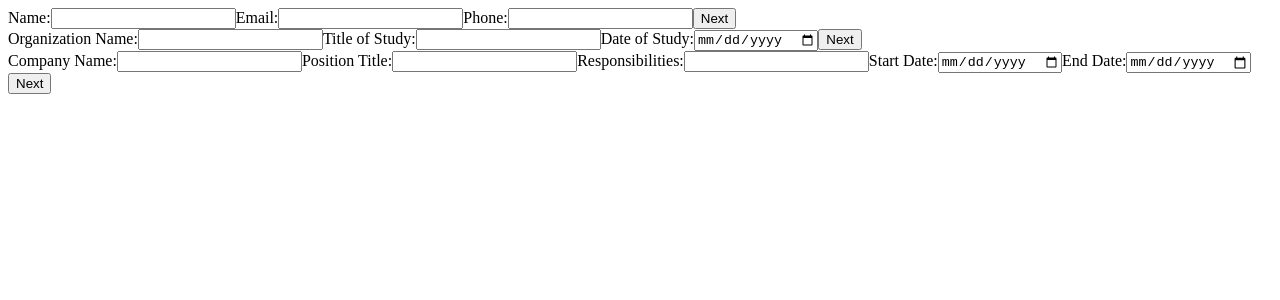
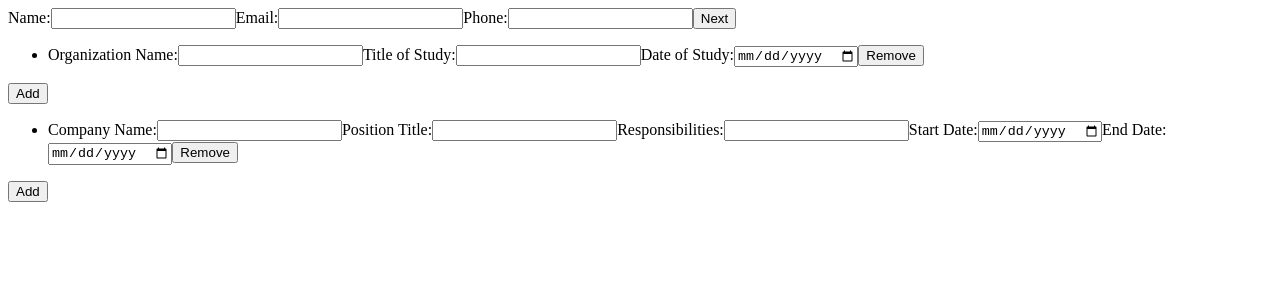
Before and after one commit to LukaTsanavaBTU/odin-cv-application, a React (Vite) app: page / in a window 1280 px wide. Shown: the top 300 px of the page. Built offline with nearby package versions, Linux system fonts and the light colour scheme.

Commit message:
Add ability to add several education or work fields

```diff
--- a/src/App.jsx
+++ b/src/App.jsx
@@ -6,8 +6,8 @@ import PracticalExperiece from './components/PracticalExperience';
 
 export default function App() {
   const [generalInfo, setGeneralInfo] = useState({});
-  const [educationalExperience, setEducationalExperience] = useState([]);
-  const [practicalExperice, setPracticalExperice] = useState([]);
+  const [educationalExperience, setEducationalExperience] = useState([{id: crypto.randomUUID()}]);
+  const [practicalExperice, setPracticalExperice] = useState([{id: crypto.randomUUID()}]);
 
   return (
     <>
@@ -20,8 +20,8 @@ export default function App() {
         setEducationalExperience={setEducationalExperience}
       />
       <PracticalExperiece
-        practicalExperice={practicalExperice}
-        setPracticalExperice={setPracticalExperice}
+        practicalExperience={practicalExperice}
+        setPracticalExperience={setPracticalExperice}
       />
     </>
   )
--- a/src/components/EducationalExperience.jsx
+++ b/src/components/EducationalExperience.jsx
@@ -1,32 +1,65 @@
 export default function EducationalExperience({educationalExperience, setEducationalExperience}) {
-    console.log(educationalExperience);
-    const handleOnSubmit = (e) => {
+    const listItems = educationalExperience.map(item => {
+        return (
+            <li key={item.id}>
+                <form>
+                    <label>
+                        Organization Name:
+                        <input
+                            type="text" name="name"
+                            onChange={(e) => handleOnChange(e, item.id)}
+                        />
+                    </label>
+                    <label>
+                        Title of Study:
+                        <input
+                            type="text" name="title"
+                            onChange={(e) => handleOnChange(e, item.id)}
+                        />
+                    </label>
+                    <label>
+                        Date of Study:
+                        <input
+                            type="date" name="date"
+                            onChange={(e) => handleOnChange(e, item.id)}
+                        />
+                    </label>
+                    <button onClick={(e) => removeField(item.id)}>Remove</button>
+                </form>
+            </li>
+        );
+    });
+
+    function handleOnChange(e, itemId) {
         e.preventDefault();
+        const newEducationalExperience = [...educationalExperience];
+        const index = newEducationalExperience.findIndex(item => item.id === itemId);
+        newEducationalExperience[index] = {
+            ...newEducationalExperience[index],
+            [e.target.name]: e.target.value
+        };
+        setEducationalExperience(newEducationalExperience);
+    }
+
+    function removeField(itemId) {
+        setEducationalExperience(
+            educationalExperience.filter(item => item.id !== itemId)
+        );
+    }
+
+    function addNewField() {
         setEducationalExperience([
             ...educationalExperience,
-            {
-                name: e.target.name.value,
-                title: e.target.title.value,
-                date: e.target.date.value,
-            }
+            {id: crypto.randomUUID()}
         ]);
-    };
+    }
 
     return (
-        <form onSubmit={handleOnSubmit}>
-            <label>
-                Organization Name:
-                <input type="text" name="name"/>
-            </label>
-            <label>
-                Title of Study:
-                <input type="text" name="title"/>
-            </label>
-            <label>
-                Date of Study:
-                <input type="date" name="date"/>
-            </label>
-            <button>Next</button>
-        </form>
+        <>
+            <ul>
+                {listItems}
+            </ul>
+            <button onClick={addNewField}>Add</button>
+        </>
     );
 }
--- a/src/components/PracticalExperience.jsx
+++ b/src/components/PracticalExperience.jsx
@@ -1,42 +1,81 @@
-export default function PracticalExperiece({practicalExperice, setPracticalExperice}) {
-    console.log(practicalExperice);
-    const handleOnSubmit = (e) => {
-        e.preventDefault();
-        setPracticalExperice([
-            ...practicalExperice,
-            {
-                name: e.target.name.value,
-                position: e.target.position.value,
-                responsibilities: e.target.responsibilities.value,
-                startDate: e.target.startDate.value,
-                endDate: e.target.endDate.value,
-            }
-        ]);
-    };
+export default function PracticalExperiece({practicalExperience, setPracticalExperience}) {
+    console.log(practicalExperience);
 
+    const listItems = practicalExperience.map(item => {
         return (
-        <form onSubmit={handleOnSubmit}>
+            <li key={item.id}>
+                <form>
                     <label>
                         Company Name:
-                <input type="text" name="name"/>
+                        <input
+                            type="text" name="name"
+                            onChange={(e) => handleOnChange(e, item.id)}
+                        />
                     </label>
                     <label>
                         Position Title:
-                <input type="email" name="position"/>
+                        <input
+                            type="email" name="position"
+                            onChange={(e) => handleOnChange(e, item.id)}
+                        />
                     </label>
                     <label>
                         Responsibilities:
-                <input type="tel" name="responsibilities"/>
+                        <input
+                            type="tel" name="responsibilities"
+                            onChange={(e) => handleOnChange(e, item.id)}
+                        />
                     </label>
                     <label>
                         Start Date:
-                <input type="date" name="startDate"/>
+                        <input
+                            type="date" name="startDate"
+                            onChange={(e) => handleOnChange(e, item.id)}
+                        />
                     </label>
                     <label>
                         End Date:
-                <input type="date" name="endDate"/>
+                        <input
+                            type="date" name="endDate"
+                            onChange={(e) => handleOnChange(e, item.id)}
+                        />
                     </label>
-            <button>Next</button>
+                    <button onClick={(e) => removeField(item.id)}>Remove</button>
                 </form>
+            </li>
+        );
+    });
+
+    function handleOnChange(e, itemId) {
+        e.preventDefault();
+        const newPracticalExperience = [...practicalExperience];
+        const index = newPracticalExperience.findIndex(item => item.id === itemId);
+        newPracticalExperience[index] = {
+            ...newPracticalExperience[index],
+            [e.target.name]: e.target.value,
+        };
+        setPracticalExperience(newPracticalExperience);
+    }
+
+    function removeField(itemId) {
+        setPracticalExperience(
+            practicalExperience.filter(item => item.id !== itemId)
         );
     }
+
+    function addNewField() {
+        setPracticalExperience([
+            ...practicalExperience,
+            {id: crypto.randomUUID()}
+        ]);
+    }
+
+    return (
+        <>
+            <ul>
+                {listItems}
+            </ul>
+            <button onClick={addNewField}>Add</button>
+        </>
+    );
+}
```
Lines whose indentation alone changed are shown as unchanged.
